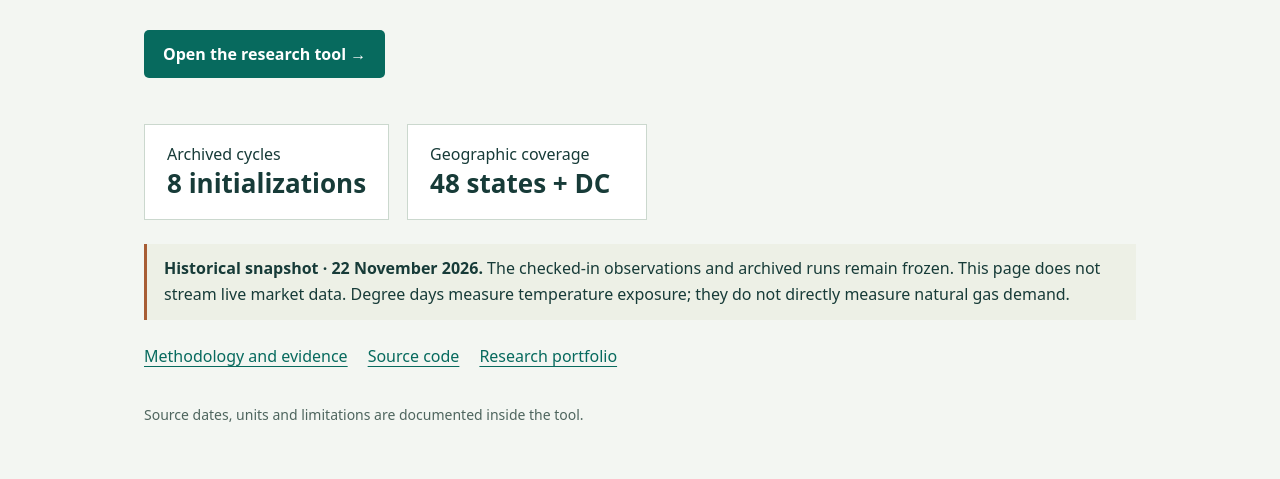
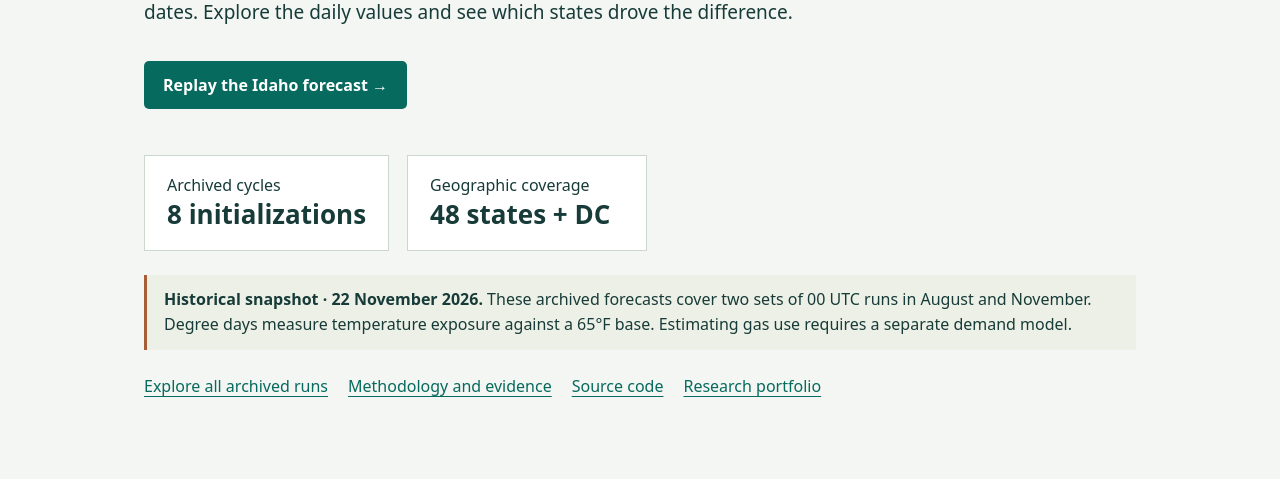
Before and after one commit to NeuraX-JB/natural-gas-weather-monitor, a plain HTML site: page index.html in a window 1280 px wide. Shown: the part 391-870 px from the top of the page. After the commit the page ends 843 px from the top, so only its background shows below. Drawn offline with Linux system fonts and the light colour scheme.

Commit message:
Show how state and national weather revisions diverge in two archived GFS comparisons

```diff
--- a/index.html
+++ b/index.html
@@ -1,4 +1,4 @@
 <!doctype html>
 <html lang="en"><head><meta charset="utf-8"><meta name="viewport" content="width=device-width,initial-scale=1"><meta name="description" content="Compare archived GFS runs across identical valid dates and examine state-level heating and cooling exposure."><meta name="theme-color" content="#102f32"><title>Natural Gas Weather Monitor · John Barreto</title>
 <style>:root{color-scheme:light;font-family:system-ui,sans-serif;color:#173b38;background:#f3f6f2}*{box-sizing:border-box}body{margin:0}header{padding:22px max(24px,calc((100% - 1040px)/2));background:#102f32;color:#edf7ee}header a{color:inherit}main{max-width:1040px;margin:auto;padding:55px 24px}.eyebrow{text-transform:uppercase;letter-spacing:.13em;font-size:12px;font-weight:700}h1{font:normal clamp(36px,6vw,66px)/1.08 Georgia,serif;letter-spacing:-.04em;margin:16px 0}.intro{font-size:19px;max-width:720px;line-height:1.6}a{color:#076a5e;text-underline-offset:4px}.open{display:inline-block;background:#076a5e;color:white;padding:13px 19px;border-radius:5px;font-weight:650;text-decoration:none;margin:14px 0 22px}.facts{display:flex;flex-wrap:wrap;gap:18px;margin:24px 0}.facts>div{border:1px solid #cbd8ce;padding:18px 22px;min-width:240px;background:white}strong{display:block;font-size:26px}.note{border-left:3px solid #a75d35;padding:12px 17px;line-height:1.6;background:#edf0e6}nav{display:flex;flex-wrap:wrap;gap:20px;margin-top:25px}:focus-visible{outline:3px solid #ad6138;outline-offset:4px}footer{margin-top:38px;color:#4e655e;font-size:14px}.skip{position:absolute;left:8px;top:-80px;background:white;padding:9px}.skip:focus{top:8px}</style></head>
-<body><a class="skip" href="#main">Skip to project</a><header>John Barreto · Natural Gas Research</header><main id="main"><p class="eyebrow">Natural Gas Weather Monitor</p><h1>Forecast changes on matching dates</h1><p class="intro">Compare archived GFS runs across identical valid dates and examine state-level heating and cooling exposure.</p><a class="open" href="lab/weather/">Open the research tool →</a><div class="facts"><div><span>Archived cycles</span><strong>8 initializations</strong></div><div><span>Geographic coverage</span><strong>48 states + DC</strong></div></div><p class="note"><b>Historical snapshot · 22 November 2026.</b> The checked-in observations and archived runs remain frozen. This page does not stream live market data. Degree days measure temperature exposure; they do not directly measure natural gas demand.</p><nav aria-label="Project resources"><a href="https://github.com/NeuraX-JB/natural-gas-weather-monitor/blob/main/lab/weather/README.md">Methodology and evidence</a><a href="https://github.com/NeuraX-JB/natural-gas-weather-monitor">Source code</a><a href="https://github.com/NeuraX-JB">Research portfolio</a></nav><footer>Source dates, units and limitations are documented inside the tool.</footer></main></body></html>
+<body><a class="skip" href="#main">Skip to project</a><header>John Barreto · Natural Gas Research</header><main id="main"><p class="eyebrow">Natural Gas Weather Monitor</p><h1>How much did the heating forecast change?</h1><p class="intro">The 21 November 2026 GFS run cut Idaho’s heating outlook by 21.88 degree days over 22–29 November. The Lower 48 and DC gained 0.22 over the same dates. Explore the daily values and see which states drove the difference.</p><a class="open" href="lab/weather/?earlier=2026-11-20T00:00:00Z&amp;later=2026-11-21T00:00:00Z&amp;metric=hdd&amp;region=ID">Replay the Idaho forecast →</a><div class="facts"><div><span>Archived cycles</span><strong>8 initializations</strong></div><div><span>Geographic coverage</span><strong>48 states + DC</strong></div></div><p class="note"><b>Historical snapshot · 22 November 2026.</b> These archived forecasts cover two sets of 00 UTC runs in August and November. Degree days measure temperature exposure against a 65°F base. Estimating gas use requires a separate demand model.</p><nav aria-label="Project resources"><a href="lab/weather/">Explore all archived runs</a><a href="https://github.com/NeuraX-JB/natural-gas-weather-monitor/blob/main/lab/weather/README.md">Methodology and evidence</a><a href="https://github.com/NeuraX-JB/natural-gas-weather-monitor">Source code</a><a href="https://github.com/NeuraX-JB">Research portfolio</a></nav></main></body></html>
```
Also changed, not shown: 2 other files.
